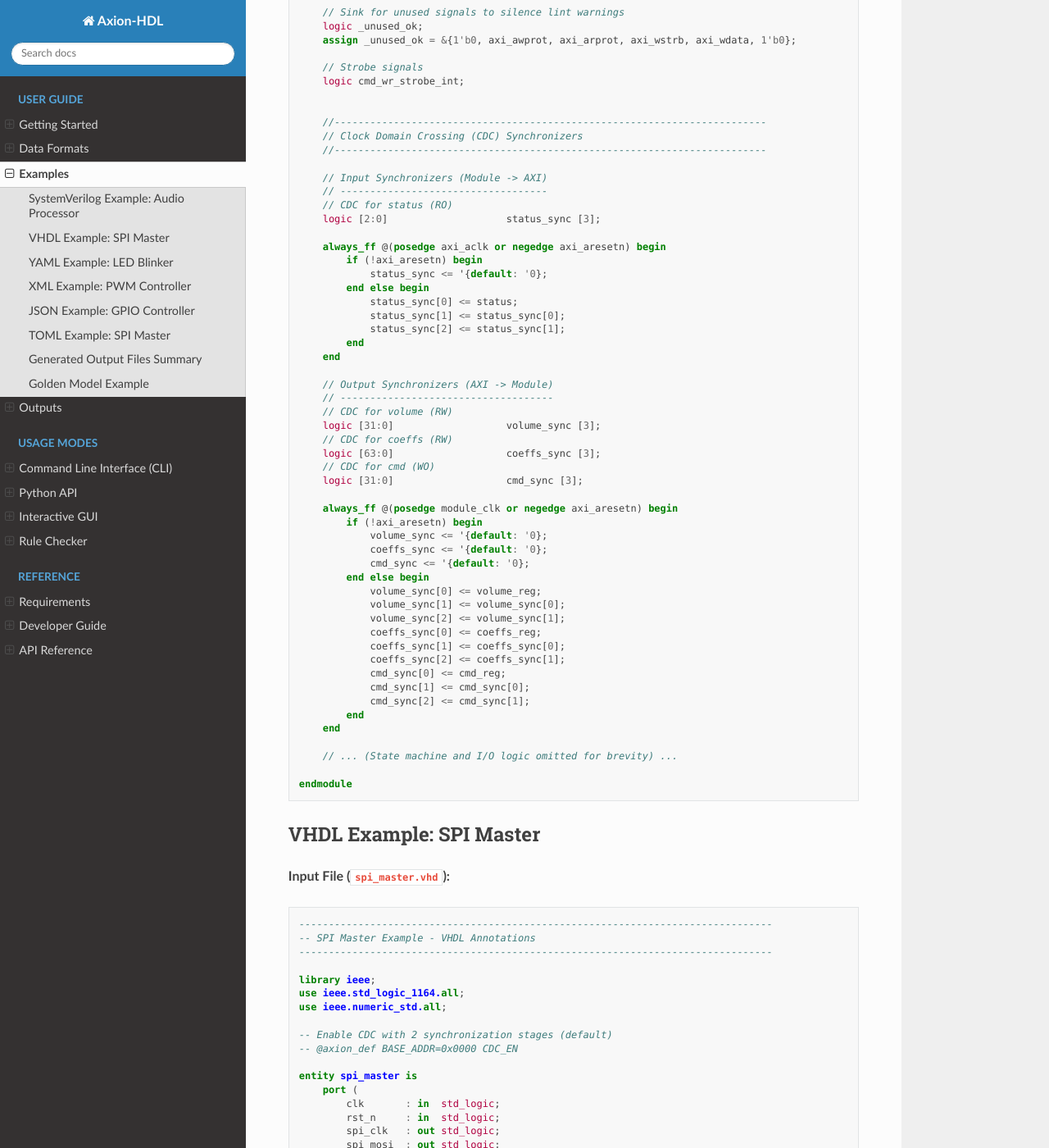
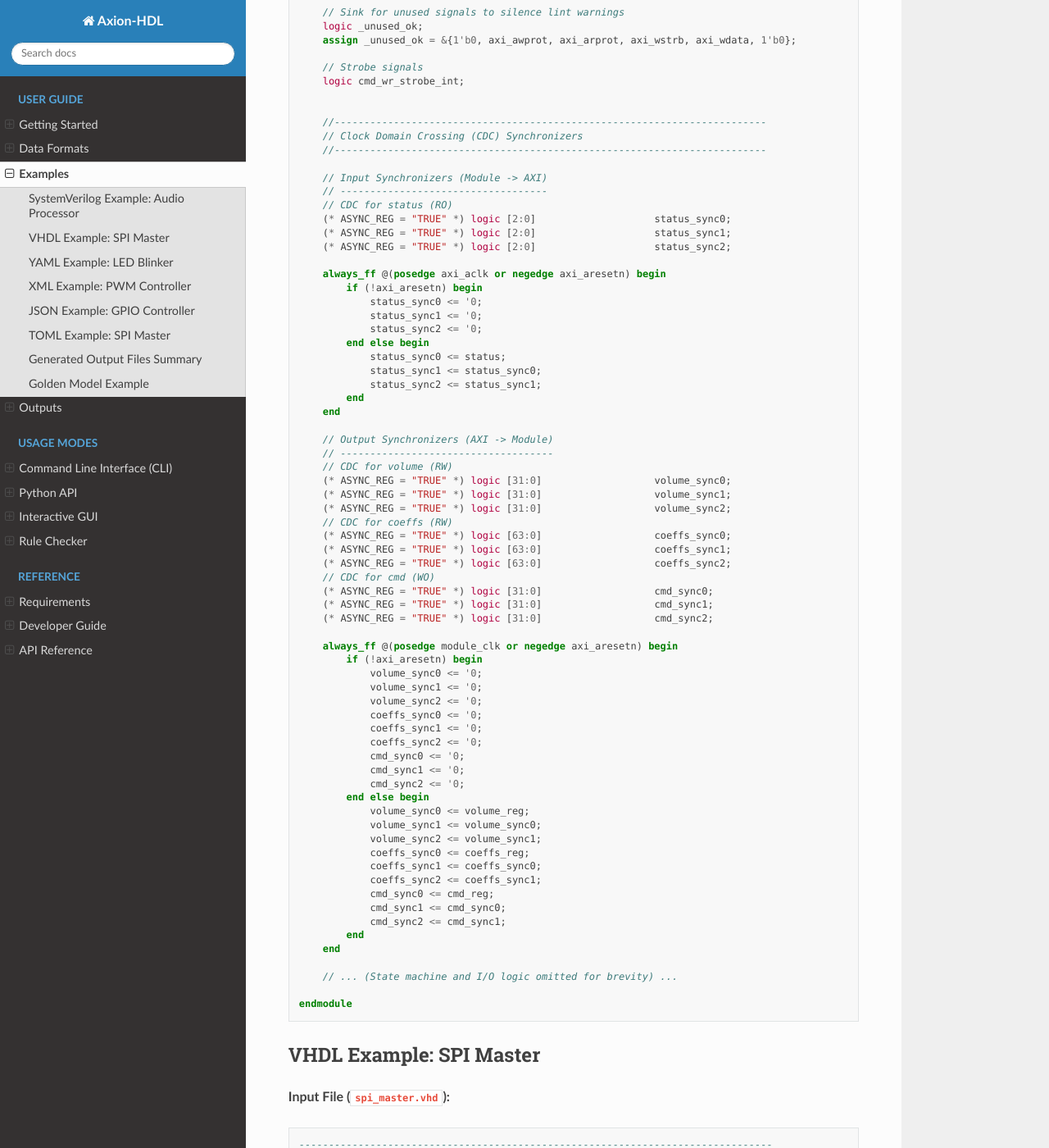
Before and after one commit to bugratufan/axion-hdl, a Sphinx documentation site: the page built from docs/source/examples.md, in a window 1280 px wide and 1400 px high, scrolled down 3048 px. Shown: the whole window at 82% size. Built offline with Sphinx 7.4.7 and the Read the Docs theme 3.1.0, drawn with Linux system fonts in a browser that asks for light colours.

Commit message:
fix(sv): unify CDC sync signal naming with VHDL
SystemVerilog declared synchronizer chains as an unpacked array
(<name>_sync[N]), while VHDL used discrete signals (<name>_sync0,
<name>_sync1, ...). The mismatch was the root cause of the previous
XDC backend-aware workaround: constraint patterns had to branch per
backend to find the right cell name.

SystemVerilogGenerator now emits the same discrete-signal convention
as VHDL, for both data-register sync chains and strobe toggle sync
chains. XDCGenerator's cell-name pattern is no longer backend-specific;
the backend parameter is now only used to pick the output file suffix
so generating XDC for both backends doesn't collide.

```diff
--- a/docs/source/examples.md
+++ b/docs/source/examples.md
@@ -181,42 +181,58 @@ module audio_proc_axion_reg #(
     // Input Synchronizers (Module -> AXI)
     // -----------------------------------
     // CDC for status (RO)
-    logic [2:0]                    status_sync [3];
+    (* ASYNC_REG = "TRUE" *) logic [2:0]                    status_sync0;
+    (* ASYNC_REG = "TRUE" *) logic [2:0]                    status_sync1;
+    (* ASYNC_REG = "TRUE" *) logic [2:0]                    status_sync2;
 
     always_ff @(posedge axi_aclk or negedge axi_aresetn) begin
         if (!axi_aresetn) begin
-            status_sync <= '{default: '0};
+            status_sync0 <= '0;
+            status_sync1 <= '0;
+            status_sync2 <= '0;
         end else begin
-            status_sync[0] <= status;
-            status_sync[1] <= status_sync[0];
-            status_sync[2] <= status_sync[1];
+            status_sync0 <= status;
+            status_sync1 <= status_sync0;
+            status_sync2 <= status_sync1;
         end
     end
 
     // Output Synchronizers (AXI -> Module)
     // ------------------------------------
     // CDC for volume (RW)
-    logic [31:0]                   volume_sync [3];
+    (* ASYNC_REG = "TRUE" *) logic [31:0]                   volume_sync0;
+    (* ASYNC_REG = "TRUE" *) logic [31:0]                   volume_sync1;
+    (* ASYNC_REG = "TRUE" *) logic [31:0]                   volume_sync2;
     // CDC for coeffs (RW)
-    logic [63:0]                   coeffs_sync [3];
+    (* ASYNC_REG = "TRUE" *) logic [63:0]                   coeffs_sync0;
+    (* ASYNC_REG = "TRUE" *) logic [63:0]                   coeffs_sync1;
+    (* ASYNC_REG = "TRUE" *) logic [63:0]                   coeffs_sync2;
     // CDC for cmd (WO)
-    logic [31:0]                   cmd_sync [3];
+    (* ASYNC_REG = "TRUE" *) logic [31:0]                   cmd_sync0;
+    (* ASYNC_REG = "TRUE" *) logic [31:0]                   cmd_sync1;
+    (* ASYNC_REG = "TRUE" *) logic [31:0]                   cmd_sync2;
 
     always_ff @(posedge module_clk or negedge axi_aresetn) begin
         if (!axi_aresetn) begin
-            volume_sync <= '{default: '0};
-            coeffs_sync <= '{default: '0};
-            cmd_sync <= '{default: '0};
+            volume_sync0 <= '0;
+            volume_sync1 <= '0;
+            volume_sync2 <= '0;
+            coeffs_sync0 <= '0;
+            coeffs_sync1 <= '0;
+            coeffs_sync2 <= '0;
+            cmd_sync0 <= '0;
+            cmd_sync1 <= '0;
+            cmd_sync2 <= '0;
         end else begin
-            volume_sync[0] <= volume_reg;
-            volume_sync[1] <= volume_sync[0];
-            volume_sync[2] <= volume_sync[1];
-            coeffs_sync[0] <= coeffs_reg;
-            coeffs_sync[1] <= coeffs_sync[0];
-            coeffs_sync[2] <= coeffs_sync[1];
-            cmd_sync[0] <= cmd_reg;
-            cmd_sync[1] <= cmd_sync[0];
-            cmd_sync[2] <= cmd_sync[1];
+            volume_sync0 <= volume_reg;
+            volume_sync1 <= volume_sync0;
+            volume_sync2 <= volume_sync1;
+            coeffs_sync0 <= coeffs_reg;
+            coeffs_sync1 <= coeffs_sync0;
+            coeffs_sync2 <= coeffs_sync1;
+            cmd_sync0 <= cmd_reg;
+            cmd_sync1 <= cmd_sync0;
+            cmd_sync2 <= cmd_sync1;
         end
     end
 
```
Also changed, not shown: 7 other files.
